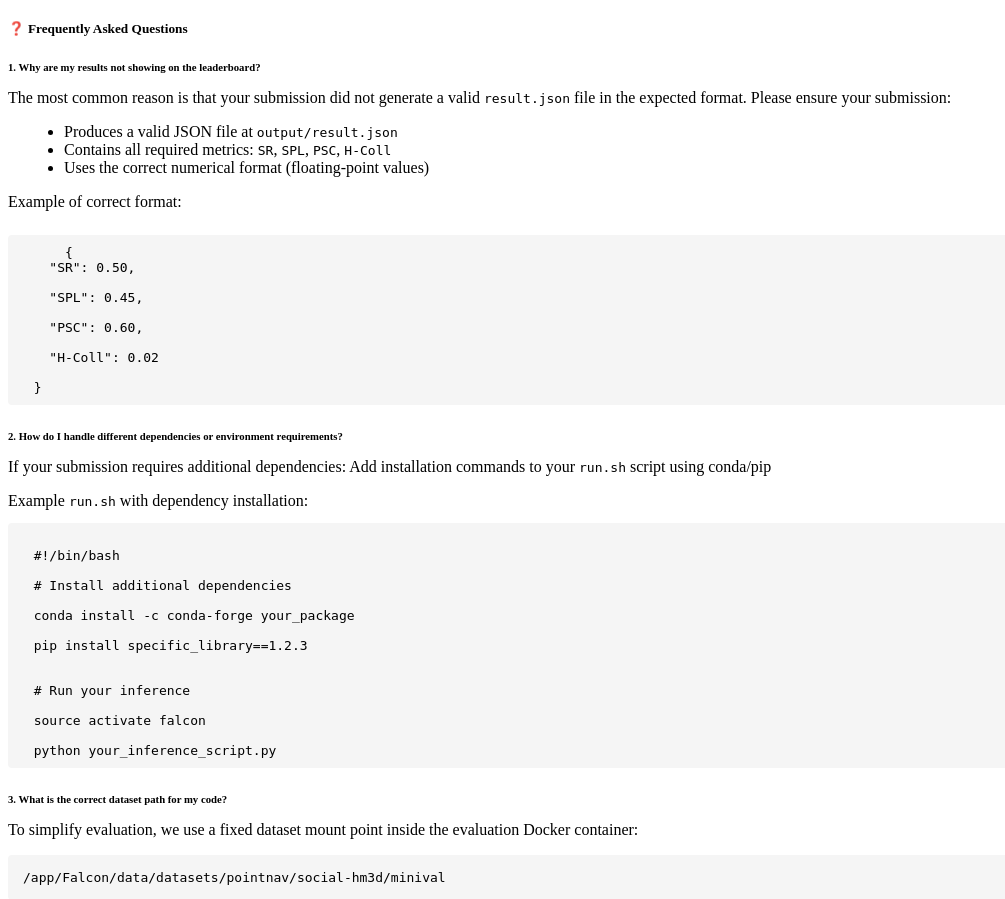
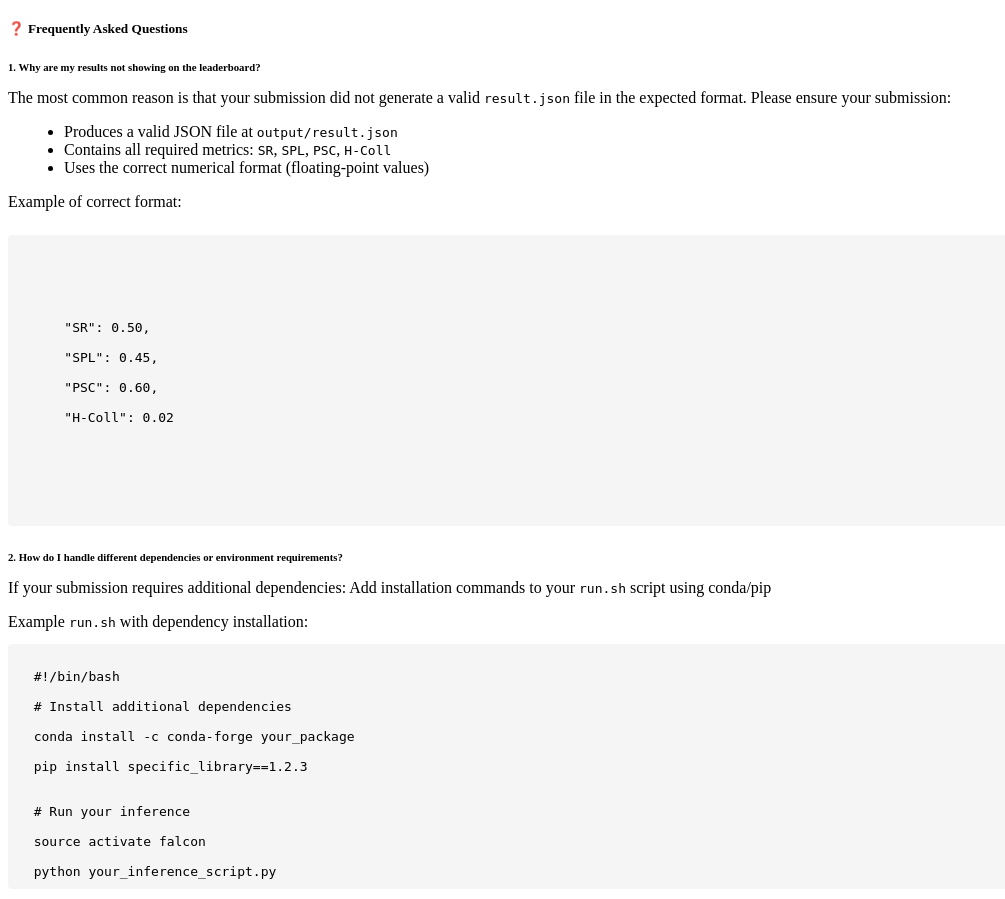
Before and after one commit to Zeying-Gong/Socialnav-HW3, a Python web app: template templates/description.html in a window 1280 px wide. Shown: the part 685-1584 px from the top of the page, without its empty margins (0-1005 px from the left). Run offline with Jinja, Linux system fonts and the light colour scheme; the template is opened without the code that fills it, so the values that code supplies are empty.

Commit message:
update overview v2

```diff
--- a/templates/description.html
+++ b/templates/description.html
@@ -52,12 +52,14 @@
     Example of correct format:
     </p>
     <pre style="background-color: #f5f5f5; padding: 10px; border-radius: 4px; margin-bottom: 1.5rem;">
-      <code>{
+  <div style="background-color: #f5f5f5; padding: 15px; border-radius: 4px; margin-bottom: 1rem; font-family: monospace;">
+    <br>
     "SR": 0.50,<br>
     "SPL": 0.45,<br>
     "PSC": 0.60,<br>
     "H-Coll": 0.02<br>
-  }</code></pre>
+  </div>
+  </pre>
 
     <h6 class="title is-6" style="margin-bottom: 0.5rem;">2. How do I handle different dependencies or environment requirements?</h6>
     <p style="margin-bottom: 1rem;">
```
